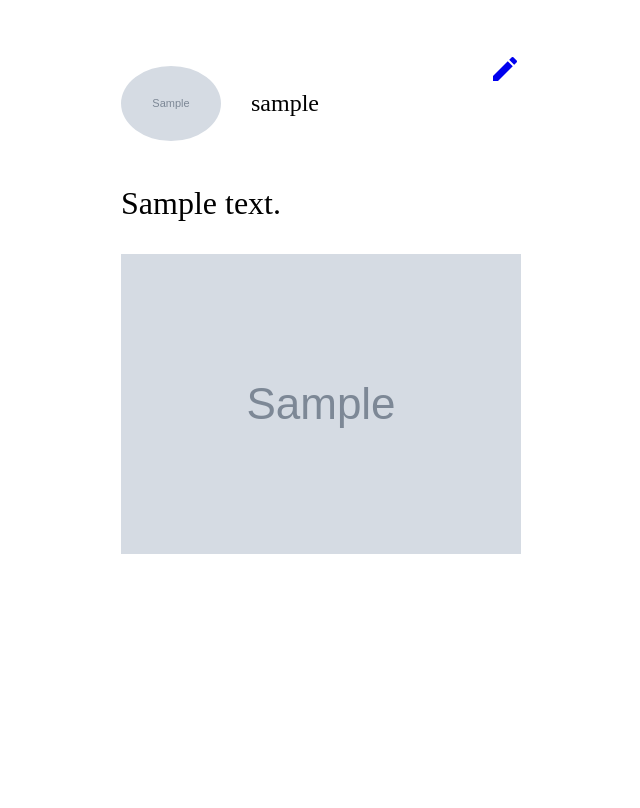
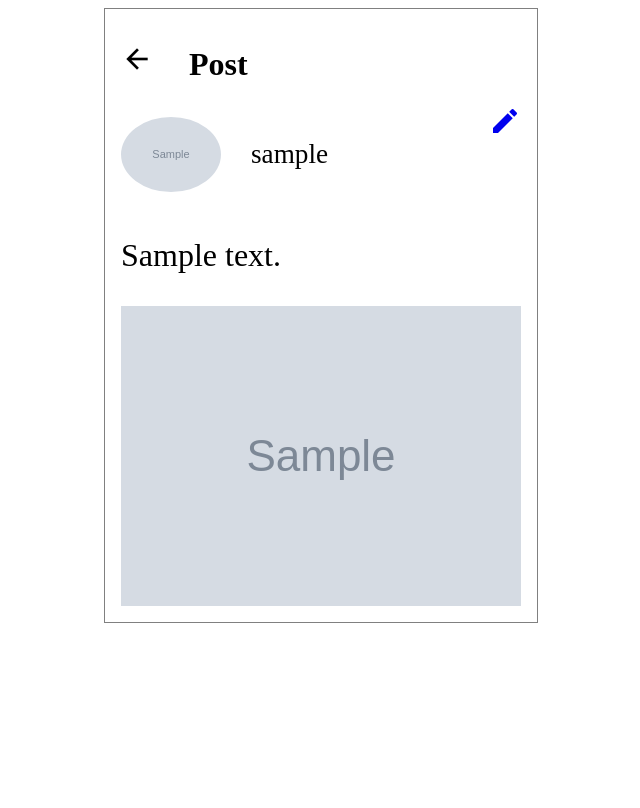
Before and after one commit to Anthonyyma/CMPUT404-Project, a Django app: page /postContent/?id=00000000-0000-0000-0000-000000000001 in a window 1280 px wide. Shown: the whole page, without its empty margins (319-959 px from the left). Run offline with Django 3.2, Linux system fonts and the light colour scheme; a user stored in the database is signed in; tables that the repository leaves empty hold one stand-in row (values such as "Sample post"); grey boxes marked "Sample" are stand-in pictures.

Commit message:
Finish Main post content

```diff
--- a/social/core/static/postContent/postContent.css
+++ b/social/core/static/postContent/postContent.css
@@ -23,19 +23,21 @@ body {
     margin-right: 30px;
 }
 #username, a:visited {
-    font-size: 1.5em;
+    font-size: 1.7em;
     text-decoration: none;
     color: black;
 }
+.mainPost {
+    border-style: solid;
+    border-color: gray;
+    padding: 1em;
+    border-width: 1px;
+}
 .userHeader {
-    /* margin-left: auto;
-    margin-right: auto;
-    width: 1vh; */
     height: 100px;
-    margin-top: 45px;
+    /* margin-top: 10px; */
     border-color: blue;
     display: flex;
-    /* align-items: center; */
     justify-content: space-between;
     width: 100%;
 }
@@ -44,4 +46,7 @@ body {
 }
 .imgContainer {
     width: 100%;
+    display: flex;
+    align-items: center;
+    justify-content: center;
 }
--- a/social/core/templates/postContent/postContent.html
+++ b/social/core/templates/postContent/postContent.html
@@ -10,13 +10,18 @@
     <link rel="stylesheet" type="text/css" href="{% static 'postContent/postContent.css' %}">
 </head>
 <body>
+    <div class="mainPost">
+        <div>
+            <a href="#" style="color: black;"><i style="font-size: 2em" class="material-icons">arrow_back</i></a>
+            <h1 style="display: inline-block; padding-left: 1em;">Post</h1>
+        </div>
         <div class="userHeader">
             <div style="display:flex; align-items: center;">
                 <img id="profilePicture" src="/media/{{ profilePic }}" alt="profilePic">
                 <a href="#" id="username">{{ username }}</a>
             </div>
             {% if ownPost %}
-            <a href="{% url 'editPost' %}?id={{ post.id }}" style="height: 40px; border-radius:10px"><i style="font-size: 2em" class="material-icons">create</i></a>
+                <a href="{% url 'editPost' %}?id={{ post.id }}"><i style="font-size: 2em" class="material-icons">create</i></a>
             {% endif %}
         </div>
         <div class="mainContent">
@@ -25,7 +30,8 @@
             </p>
         </div>
         <div class="imgContainer">
-        <img src="/media/{{ img }}" alt="mainImage">
+            <img src="/media/{{ img }}" alt="mainImage" style="width: 100%;">
+        </div>
     </div>
     <div>
         <!-- Add Comments Here -->
```
Lines whose indentation alone changed are shown as unchanged.
